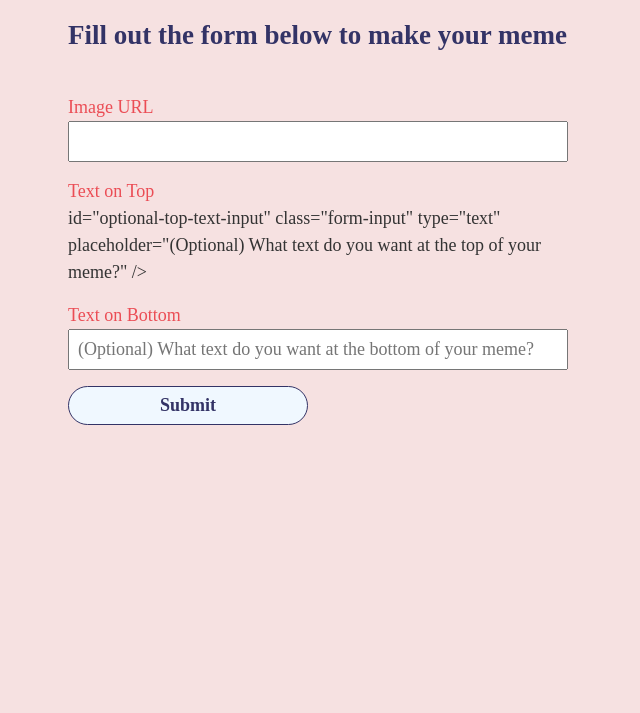
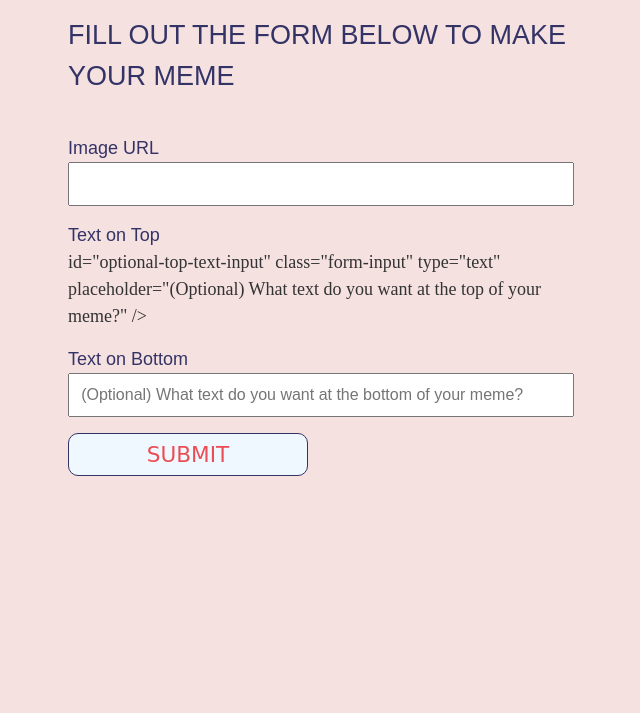
Before and after one commit to lcarinad/meme-generator-assessment1, a plain HTML site: page index.html in a window 1280 px wide. Shown: the part 87-800 px from the top of the page, without its empty margins (316-956 px from the left). Drawn offline with Linux system fonts and the light colour scheme.

Commit message:
added google fonts and color to button and labels

```diff
--- a/style.css
+++ b/style.css
@@ -14,37 +14,45 @@ form {
 }
 h1 {
   color: #eb4d55;
+  font-family: "Bruno Ace", cursive;
+  text-transform: uppercase;
 }
 h2 {
   color: #333366;
+  font-family: "Raleway", sans-serif;
+  font-weight: 500;
+  text-transform: uppercase;
 }
 label {
   display: flex;
-  flex-direction: column;
-  color: #eb4d55;
+  font-family: "Raleway", sans-serif;
+  font-weight: 400;
 }
 input {
-  padding: 0.5rem;
-  font-family: inherit;
-  font-size: inherit;
+  padding: 0.7rem;
+  font-size: 1rem;
+  font-family: "Raleway", sans-serif;
+  font-weight: 400;
 }
 label {
   padding-top: 1rem;
+  color: #333366;
 }
 .form-input {
   width: 30rem;
 }
 .submit-button {
+  font-family: "Bruno Ace", cursive;
+  font-weight: 500;
+  font-size: larger;
   width: 15rem;
   text-align: center;
   padding: 0.5rem;
-  font-family: inherit;
-  font-size: inherit;
-  color: #333366;
-  font-weight: 600;
+  color: #eb4d55;
+  text-transform: uppercase;
   background-color: aliceblue;
   border: 1px solid #333366;
-  border-radius: 20px;
+  border-radius: 10px;
   transition: all 200ms ease;
 }
 .submit-button:hover {
```
